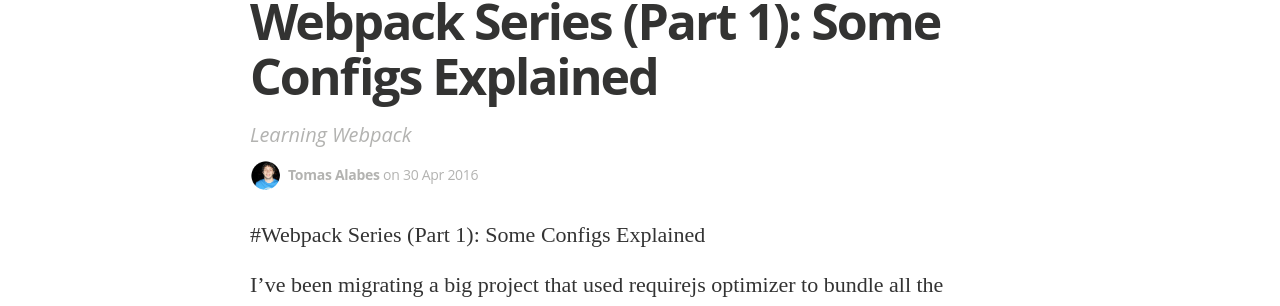
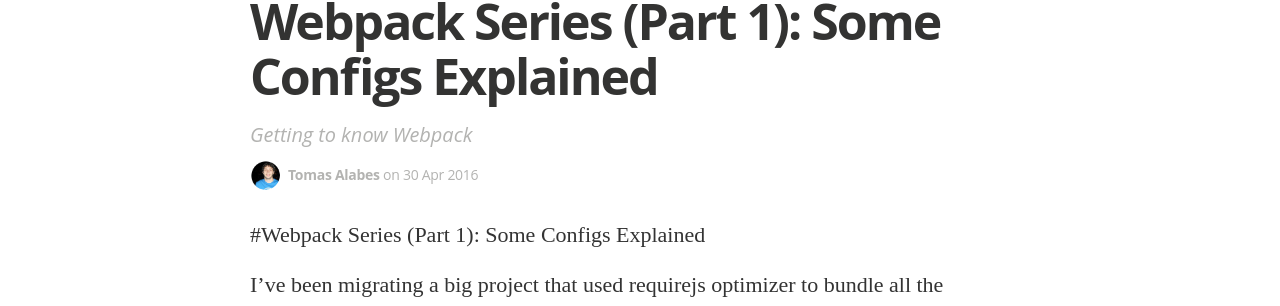
Before and after one commit to tomasAlabes/tomasAlabes.github.io, a Jekyll site: the page built from blog/_posts/2016-04-30-Webpack-Series-Part-1.md, in a window 1280 px wide and 900 px high. Shown: the part 106-412 px from the top of the window. Built offline with Jekyll 4.4.1, drawn with Linux system fonts in a browser that asks for light colours; nearby versions of some CDN libraries; some web fonts are replaced; comment, search, counter and statistics services are not loaded.

Commit message:
favicon and webpack descriptions

```diff
--- a/blog/_includes/head.html
+++ b/blog/_includes/head.html
@@ -38,7 +38,9 @@
 
   <link rel="canonical" href="{{ page.url | replace:'index.html','' | prepend: site.baseurl | prepend: site.url }}">
 
-  <link rel="shortcut icon" href="{{ "/assets/images/favicon.ico" | prepend: site.baseurl }}">
+  <link rel="shortcut icon" href="/favicon.ico" type="image/x-icon">
+  <link rel="icon" href="/favicon.ico" type="image/x-icon">
+
   <link rel="stylesheet" href="//brick.a.ssl.fastly.net/Linux+Libertine:400,400i,700,700i/Open+Sans:400,400i,700,700i">
   <link href="//maxcdn.bootstrapcdn.com/font-awesome/4.2.0/css/font-awesome.min.css" rel="stylesheet">
 
--- a/blog/_posts/2016-04-30-Webpack-Series-Part-1.md
+++ b/blog/_posts/2016-04-30-Webpack-Series-Part-1.md
@@ -1,7 +1,7 @@
 ---
 layout: post
 title:  "Webpack Series (Part 1): Some Configs Explained"
-description: "Learning Webpack"
+description: "Getting to know Webpack"
 date:   2016-04-30 12:30:16
 categories: web-development
 tags: javascript, webpack
--- a/index.html
+++ b/index.html
@@ -7,6 +7,9 @@
 
     <meta name="description" content="Tomas Alabes personal website">
     <meta name="author" content="Tomas Alabes">
+
+    <link rel="shortcut icon" href="/favicon.ico" type="image/x-icon">
+    <link rel="icon" href="/favicon.ico" type="image/x-icon">
 
     <title>TomasAlabes.me</title>
 
```
Also changed, not shown: blog/_posts/2016-05-01-Webpack-Series-Part-2.md (+1 -1 lines), blog/_posts/2016-08-26-Webpack-Series-Part-3.md (+2 -2 lines), blog/assets/images/logos/twoLinesLogo.png (added), favicon.ico (added), 1 other file.
